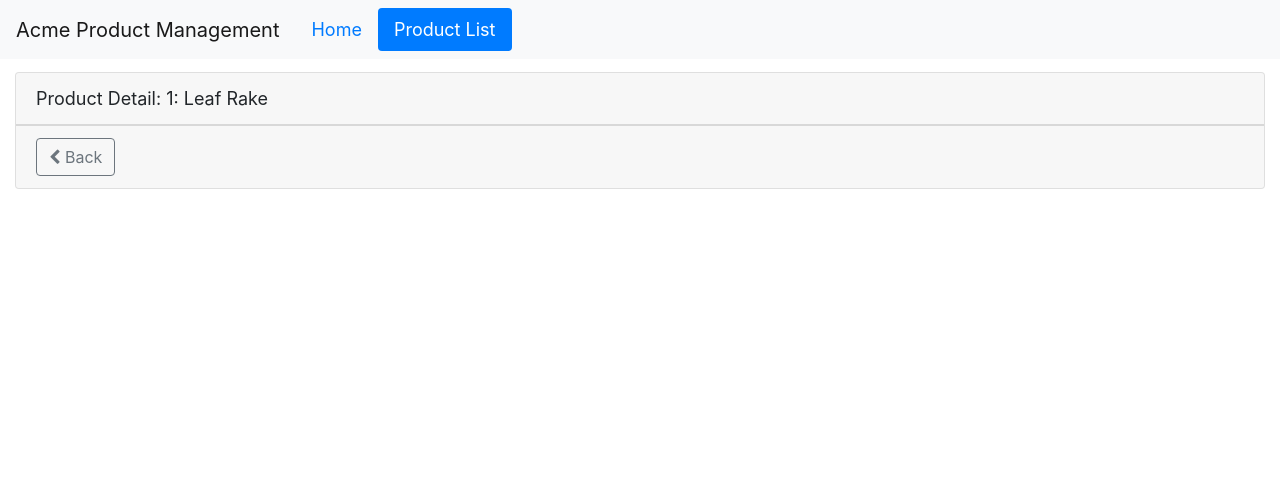
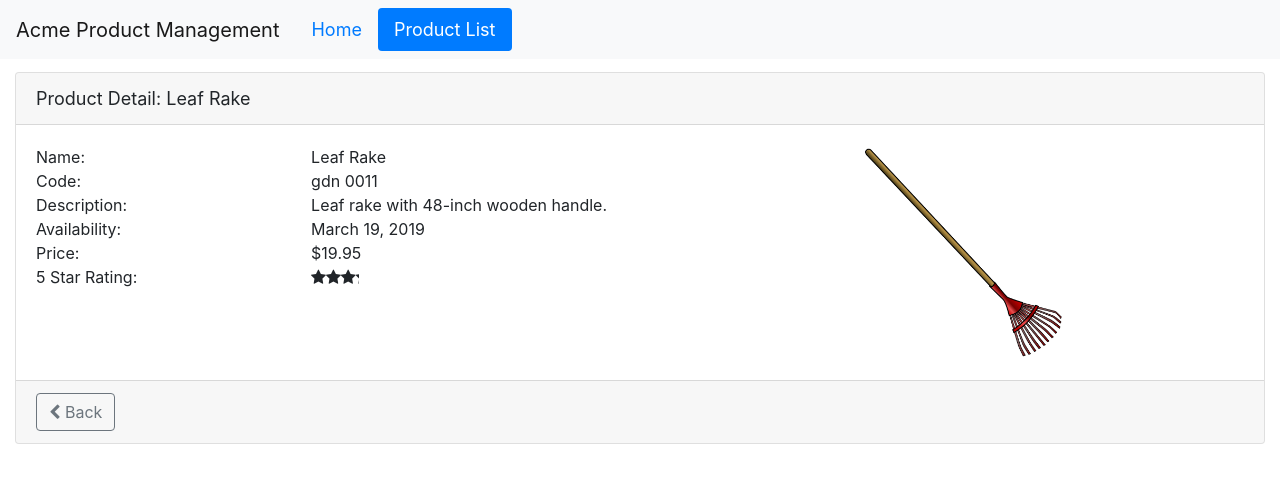
Before and after one commit to fmorriso/APM, an Angular app: page /products/1 in a window 1280 px wide. Shown: the top 482 px of the page. Built offline with nearby package versions, Linux system fonts and the light colour scheme.

Commit message:
finish product detail page

```diff
--- a/src/app/products/product-detail.component.html
+++ b/src/app/products/product-detail.component.html
@@ -3,6 +3,54 @@
     <div class="card-header">
       {{ pageTitle + ": " + product.productName }}
     </div>
+
+    <div class="card-body">
+      <div class="row">
+        <div class="col-md-8">
+          <div class="row">
+            <div class="col-md-4">Name:</div>
+            <div class="col-md-8">{{ product.productName }}</div>
+          </div>
+          <div class="row">
+            <div class="col-md-4">Code:</div>
+            <div class="col-md-8">
+              {{ product.productCode | lowercase | convertToSpaces: "-" }}
+            </div>
+          </div>
+          <div class="row">
+            <div class="col-md-4">Description:</div>
+            <div class="col-md-8">{{ product.description }}</div>
+          </div>
+          <div class="row">
+            <div class="col-md-4">Availability:</div>
+            <div class="col-md-8">{{ product.releaseDate }}</div>
+          </div>
+          <div class="row">
+            <div class="col-md-4">Price:</div>
+            <div class="col-md-8">
+              {{ product.price | currency: "USD":"symbol" }}
+            </div>
+          </div>
+          <div class="row">
+            <div class="col-md-4">5 Star Rating:</div>
+            <div class="col-md-8">
+              <pm-star [rating]="product.starRating"> </pm-star>
+            </div>
+          </div>
+        </div>
+
+        <div class="col-md-4">
+          <img
+            class="center-block img-responsive"
+            [style.width.px]="200"
+            [style.margin.px]="2"
+            [src]="product.imageUrl"
+            [title]="product.productName"
+          />
+        </div>
+      </div>
+    </div>
+
     <div class="card-footer">
       <button class="btn btn-outline-secondary" (click)="onBack()">
         <i class="fa fa-chevron-left"></i> Back
--- a/src/app/products/product-detail.component.ts
+++ b/src/app/products/product-detail.component.ts
@@ -2,6 +2,7 @@
 import { ActivatedRoute, Router } from '@angular/router';
 //
 import { IProduct } from './product';
+import { ProductService } from './product.service';
 
 @Component({
   templateUrl: './product-detail.component.html',
@@ -10,22 +11,27 @@
 export class ProductDetailComponent implements OnInit {
   pageTitle = 'Product Detail';
   product: IProduct;
+  errorMessage: any;
 
-  constructor(private route: ActivatedRoute, private router: Router) {}
+  constructor(
+    private route: ActivatedRoute,
+    private router: Router,
+    private productService: ProductService
+  ) {}
 
   ngOnInit(): void {
-    const id = +this.route.snapshot.paramMap.get('id');
-    this.pageTitle += `: ${id}`;
-    this.product = {
-      productId: id,
-      productName: 'Leaf Rake',
-      productCode: 'GDN-0011',
-      releaseDate: 'March 19, 2019',
-      description: 'Leaf rake with 48-inch wooden handle.',
-      price: 19.95,
-      starRating: 3.2,
-      imageUrl: 'assets/images/leaf_rake.png',
-    };
+    const param = this.route.snapshot.paramMap.get('id');
+    if (param) {
+      const id = +param;
+      this.getProduct(id);
+    }
+  }
+
+  getProduct(id: number) {
+    this.productService.getProduct(id).subscribe({
+      next: (product) => (this.product = product),
+      error: (err) => (this.errorMessage = err),
+    });
   }
 
   onBack(): void {
--- a/src/app/products/product.service.ts
+++ b/src/app/products/product.service.ts
@@ -2,7 +2,7 @@
 import { HttpClient, HttpErrorResponse } from '@angular/common/http';
 //
 import { Observable, throwError } from 'rxjs';
-import { catchError, tap } from 'rxjs/operators';
+import { catchError, tap, map } from 'rxjs/operators';
 //
 import { IProduct } from './product';
 
@@ -20,8 +20,22 @@
         .get<IProduct[]>(this.productUrl)
         //
         .pipe(
-          tap((data: IProduct[]) => console.log('All: ' + JSON.stringify(data))),
+          tap((data: IProduct[]) =>
+            console.log('All: ' + JSON.stringify(data))
+          ),
           catchError(this.handleError)
+        )
+    );
+  }
+
+  getProduct(id: number): Observable<IProduct | undefined> {
+    return (
+      this.getProducts()
+        //
+        .pipe(
+          map((products: IProduct[]) =>
+            products.find((p) => p.productId === id)
+          )
         )
     );
   }
```
